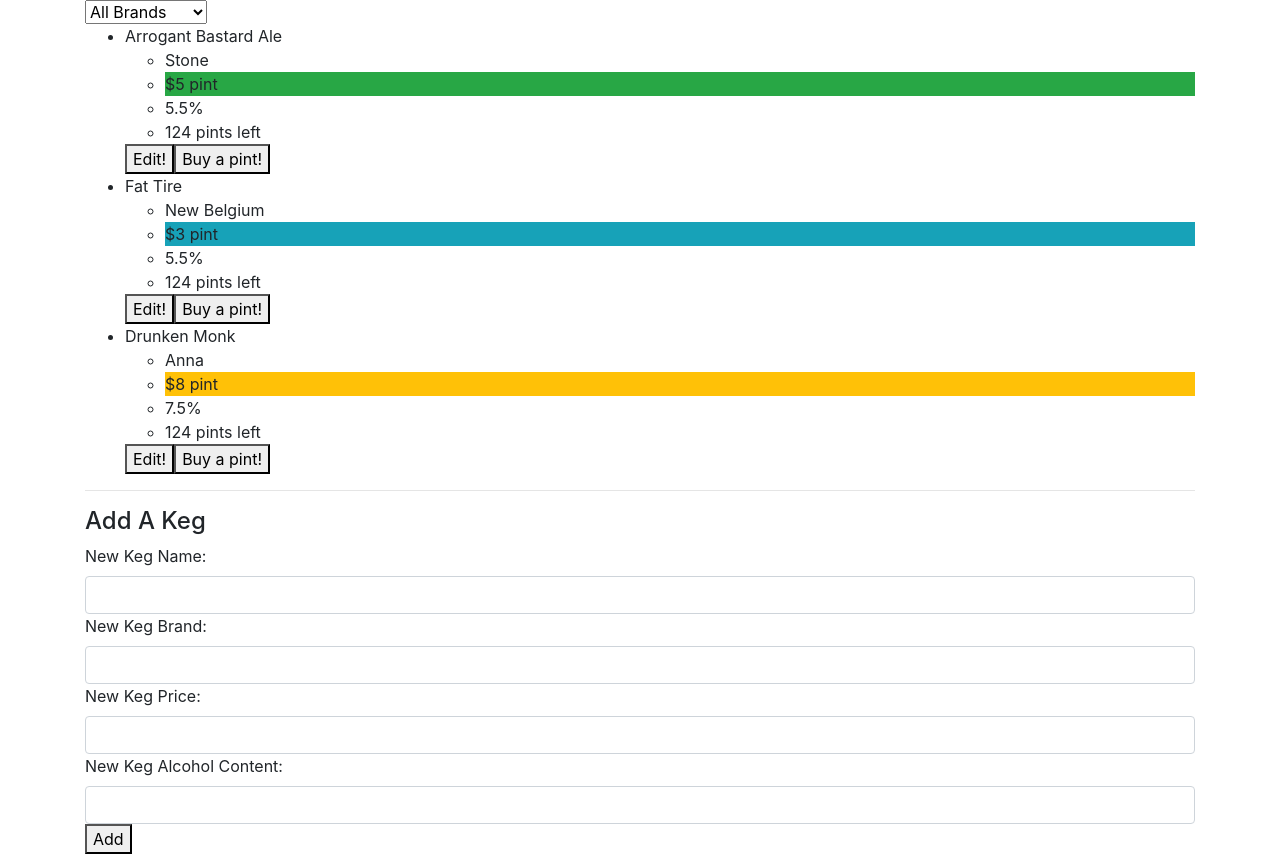
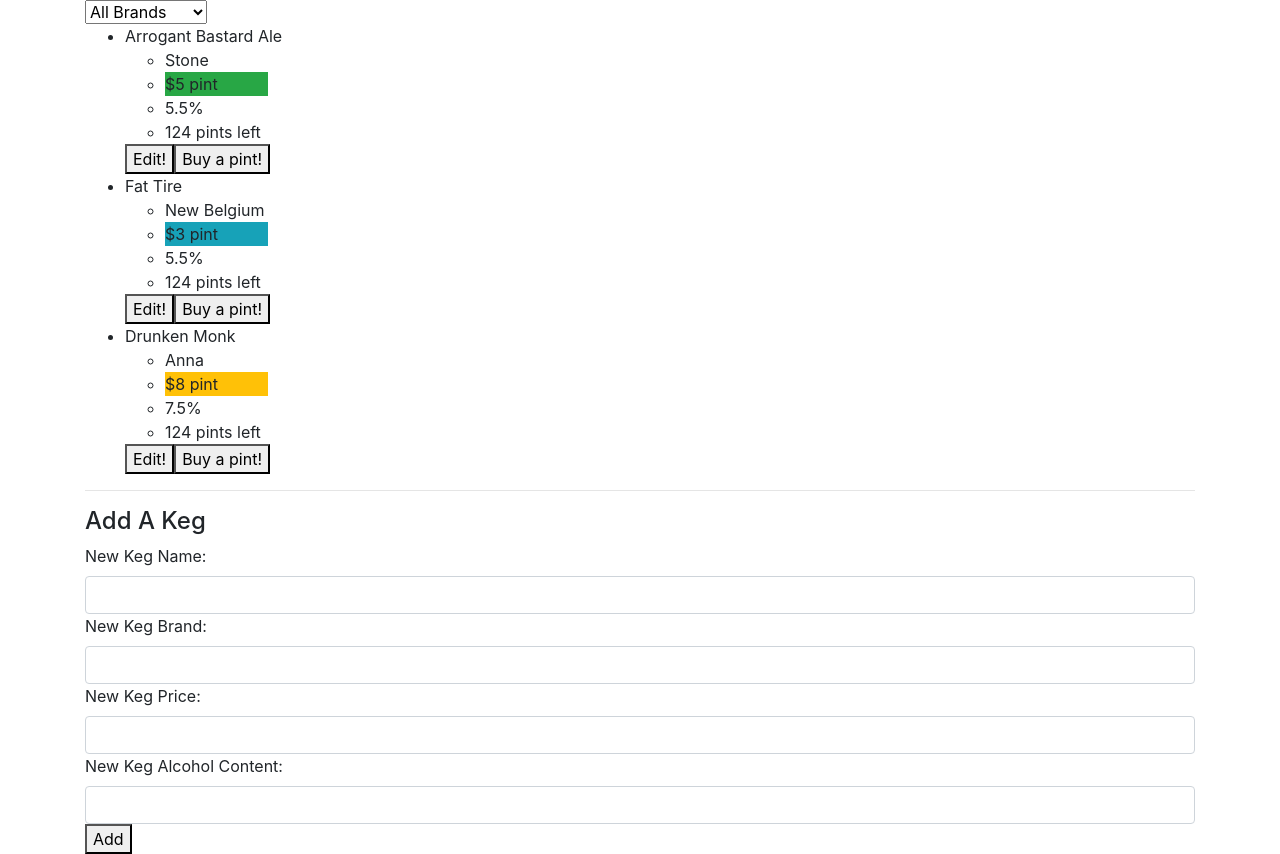
Before and after one commit to twyststar/Angular-tap-room, an Angular app: page / in a window 1280 px wide. Built offline with nearby package versions, Linux system fonts and the light colour scheme.

Commit message:
Experiment with heading

```diff
--- a/src/app/app.component.html
+++ b/src/app/app.component.html
@@ -1,5 +1,5 @@
 
-
+<!-- <keg-heading></keg-heading> -->
 <keg-list [childKegList]="masterKegList" (clickSender)="editKeg($event)" (saleClickSender)="salesKeg($event)"></keg-list>
 <keg-sales [childSalesSelectedKeg]="salesSelectedKeg" (finalizeButtonClickSender)="finishedSales()"></keg-sales>
  <edit-keg [childSelectedKeg]="selectedKeg" (doneButtonClickedSender)="finishedEditing()"></edit-keg>
--- a/src/app/app.module.ts
+++ b/src/app/app.module.ts
@@ -8,6 +8,7 @@
 import { EditKegComponent } from './edit-keg.component';
 import { NewKegComponent } from './new-keg.component';
 import{KegSalesComponent } from './keg-sales.component';
+// import{KegHeadingComponent } from './keg-heading.component';
 import { BrandPipe } from './brand.pipe';
 
 @NgModule({
@@ -17,6 +18,7 @@
     EditKegComponent,
     NewKegComponent,
     KegSalesComponent,
+    // KegHeadingComponent,
     BrandPipe
   ],
   imports: [
--- /dev/null
+++ b/src/app/keg-heading.component.html
@@ -0,0 +1,3 @@
+<div class="jumbotron">
+  <h1>PSA</h1>
+</div>
--- a/src/styles.css
+++ b/src/styles.css
@@ -1,2 +1,9 @@
 /* You can add global styles to this file, and also import other style files */
 @import "~bootstrap/dist/css/bootstrap.min.css";
+
+.bg-warning, .bg-info, .bg-success {
+  width: 10%;
+}
+.jumbotron {
+  background-image: url("https://s-media-cache-ak0.pinimg.com/originals/32/83/de/3283de979b025f331df3869dcad1a12a.jpg");
+}
```
Also changed, not shown: src/app/keg-heading.component.ts (added, +9 -0 lines).
